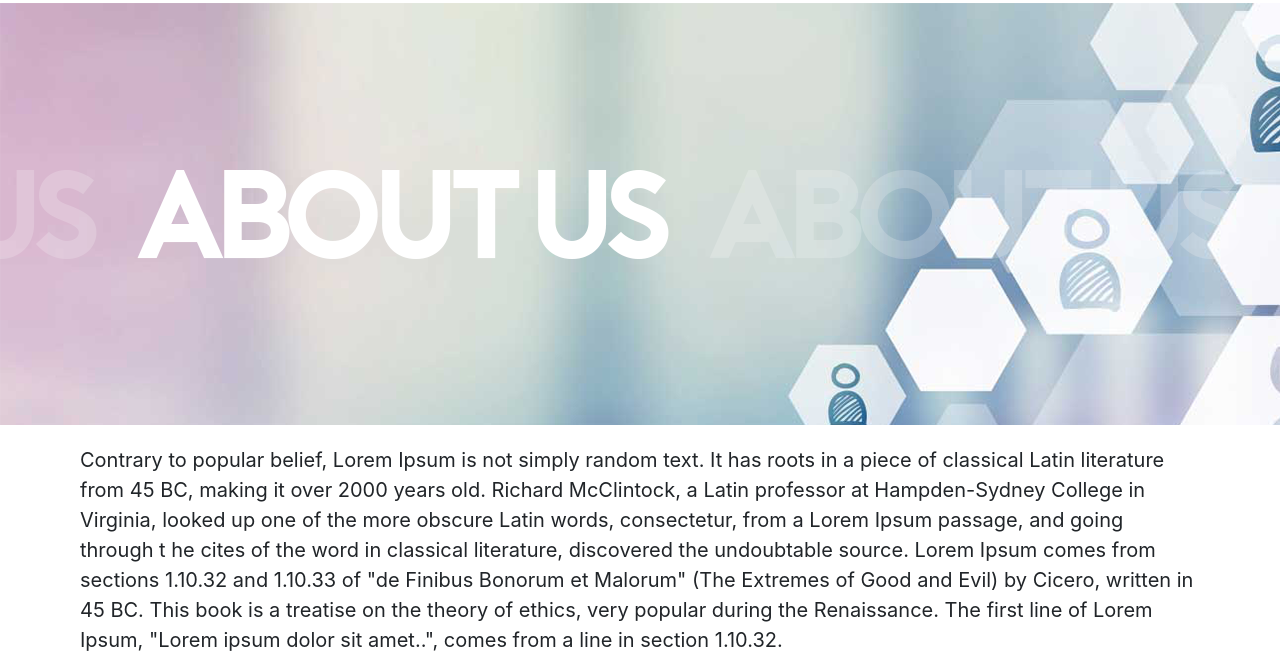
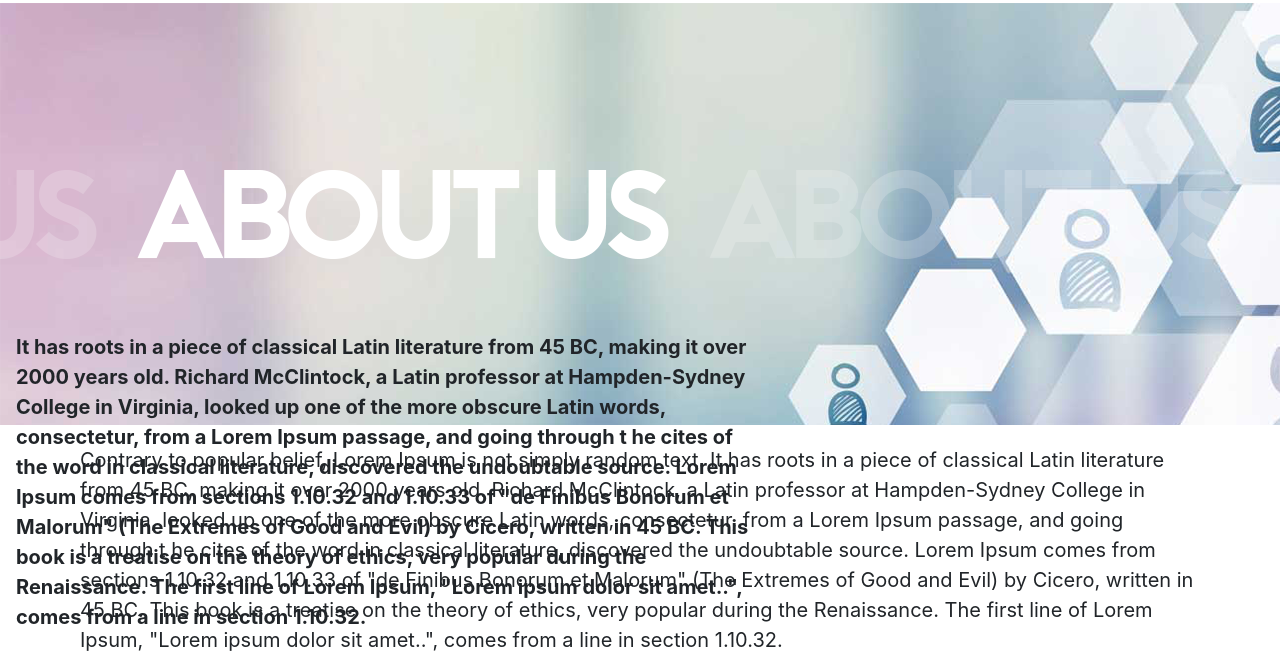
Before and after one commit to Project-resourcing/Resource-Sync, a plain HTML site: page AboutUs.html in a window 1280 px wide. Shown: the part 80-748 px from the top of the page. Drawn offline with Linux system fonts and the light colour scheme; no server answers; grey boxes are pictures that could not be loaded.

Commit message:
About us finished page

```diff
--- a/AboutUs.html
+++ b/AboutUs.html
@@ -37,6 +37,8 @@
             </div>
         </nav>
     </header>
+
+
     <div class="container1">
     <img src="Assests/images/About_Us_Hero_Worded.png" alt="About Us"
     />
@@ -49,8 +51,24 @@
          This book is a treatise on the theory of ethics, very popular during the Renaissance.
         The first line of Lorem Ipsum, "Lorem ipsum dolor sit amet..", comes from a line in section 1.10.32.</p>
 
+
+        <div>
+            <img src="Assests/images/Hands_With_Circle_1900PX_width (1).png" alt="About Us"/>
+            <div class="floattext">
+            <p ><b> It has roots in a piece of classical Latin literature from 45 BC,
+                making it over 2000 years old. Richard McClintock, a Latin professor at Hampden-Sydney College in Virginia,
+                 looked up one of the more obscure Latin words, consectetur, from a Lorem Ipsum passage, and going through t
+                 he cites of the word in classical literature, discovered the undoubtable source. Lorem Ipsum comes from sections
+                 1.10.32 and 1.10.33 of "de Finibus Bonorum et Malorum" (The Extremes of Good and Evil) by Cicero, written in 45 BC.
+                 This book is a treatise on the theory of ethics, very popular during the Renaissance.
+                The first line of Lorem Ipsum, "Lorem ipsum dolor sit amet..", comes from a line in section 1.10.32.</b></p>
+            </div>
+        </div>
+
+
+<!--
     </div>
-
+        <img src="Assests/images/Hands_With_Circle_1900PX_width (1).png" alt="About Us"
         <div class="round">
             <h2 class="h2a">Ensuring your community can</h2>
             <h2 class="h2b">SURVIVE AND THRIVE</h2>
@@ -74,8 +92,7 @@
 
 
 
-
-
+ -->
 
 
 
--- a/Assests/css/AboutUs.css
+++ b/Assests/css/AboutUs.css
@@ -150,10 +150,7 @@ font-size: 60px;
 
 
   }
-  .container1{
-    margin-bottom: 180px;
 
-  }
   .h2c {
 
     padding-left: 400px;
@@ -172,3 +169,10 @@ font-size: 60px;
       font-size: 20px;
 
     }
+    .floattext{
+      position: absolute;
+      bottom: 790px;
+      left: 16px;
+      padding-right: 40%;
+      font-size: 20px;
+    }
```
Also changed, not shown: 2 other files.
